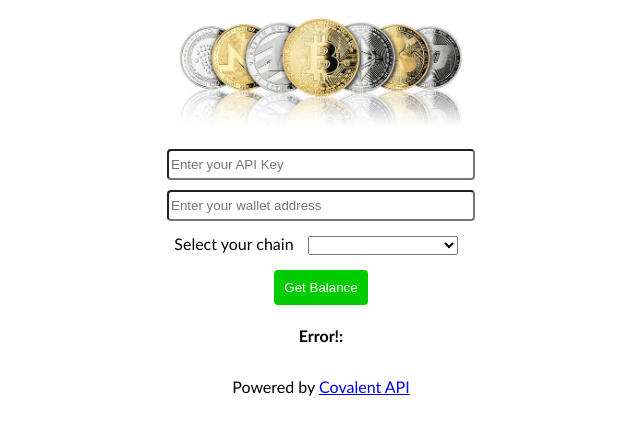
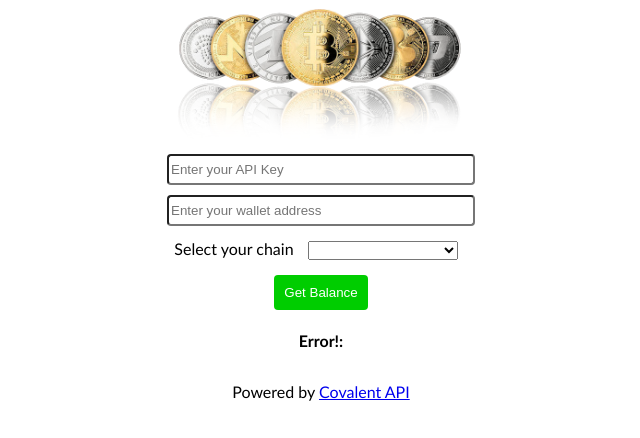
Before and after one commit to JAngel98/Web-Dev-exercises, a browser extension: page 5.2a-crypto-balance/dist/index.html in a window 1280 px wide. Shown: the whole page, without its empty margins (319-959 px from the left). Drawn offline with Linux system fonts and the light colour scheme; no server answers.

Commit message:
update banner image

```diff
--- a/5.2a-crypto-balance/dist/index.html
+++ b/5.2a-crypto-balance/dist/index.html
@@ -12,7 +12,7 @@
     <div>
         <form id="form-data">
             <div class="default-banner">
-                <img id="banner" alt="crypto currency banner" src="./banner.jpg" />
+                <img id="banner" alt="crypto currency banner" src="./banner.png" />
                 <!-- <p id="crypto-name">Crypto currency</p> -->
             </div>
             <div>
```
Also changed, not shown: 5.2a-crypto-balance/dist/banner.png (added).
